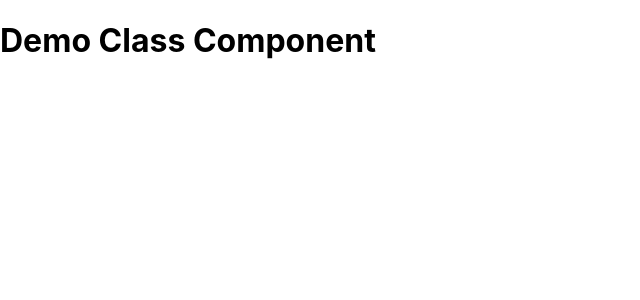
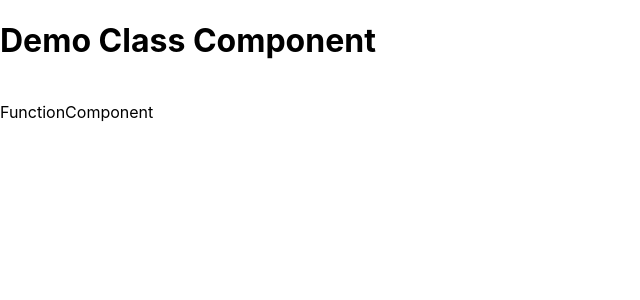
Before and after one commit to manngo2013/demo-first-project, a React (Create React App) app: page / in a window 1280 px wide. Shown: the top 300 px of the page, without its empty margins (0-640 px from the left). Built offline with nearby package versions, Linux system fonts and the light colour scheme.

Commit message:
Lecture 16: Functional Component

```diff
--- /dev/null
+++ b/src/components/FunctionComponent.jsx
@@ -0,0 +1,5 @@
+import React from 'react';
+
+export default function FunctionComponent() {
+  return <div>FunctionComponent</div>;
+}
--- a/src/index.js
+++ b/src/index.js
@@ -4,12 +4,15 @@ import './index.css';
 import App from './App';
 import reportWebVitals from './reportWebVitals';
 import ClassComponent from './components/ClassComponent';
+import FunctionComponent from './components/FunctionComponent';
 
 const root = ReactDOM.createRoot(document.getElementById('root'));
 root.render(
   <React.StrictMode>
     {/* <App /> */}
     <ClassComponent />
+    <br />
+    <FunctionComponent />
   </React.StrictMode>
 );
 
```
